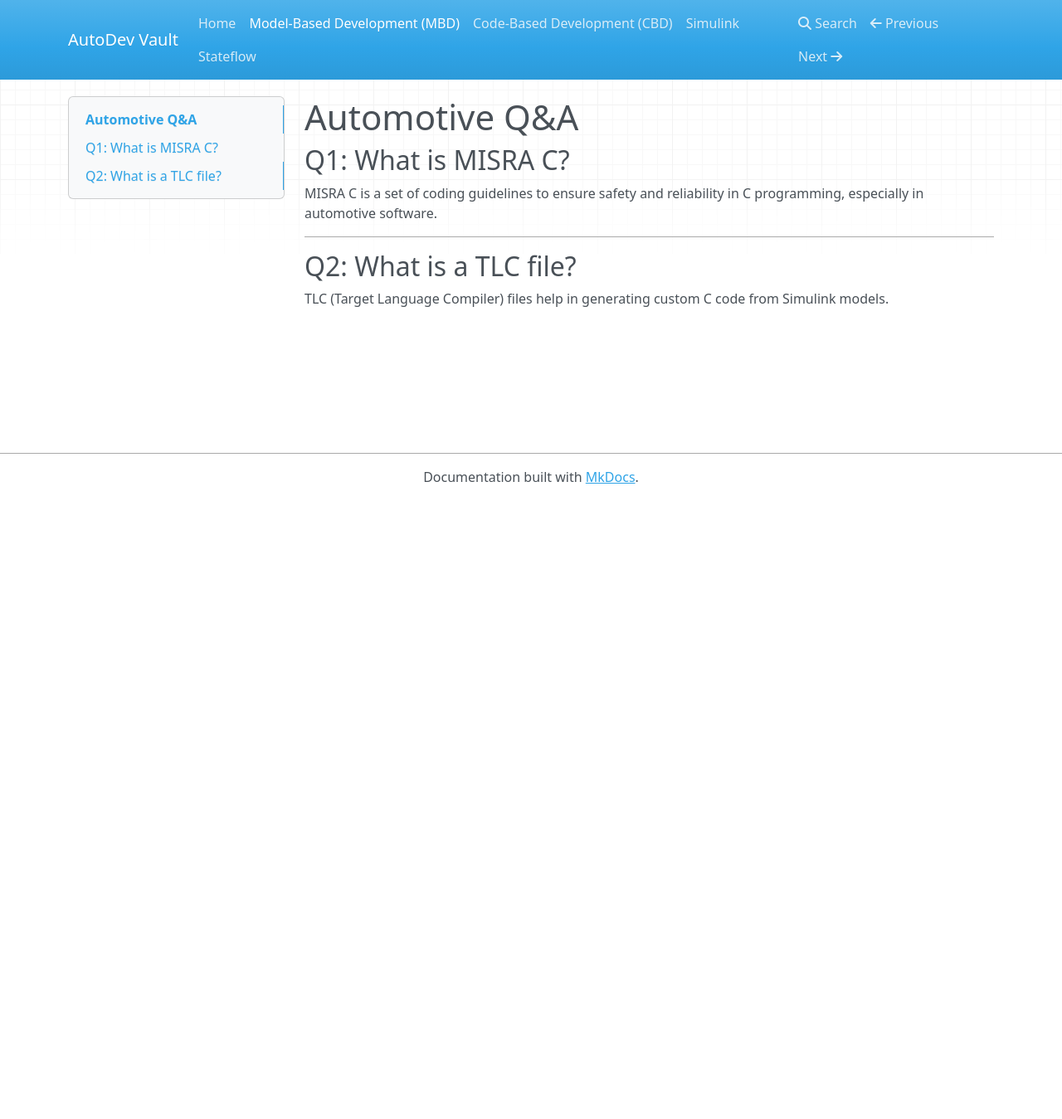
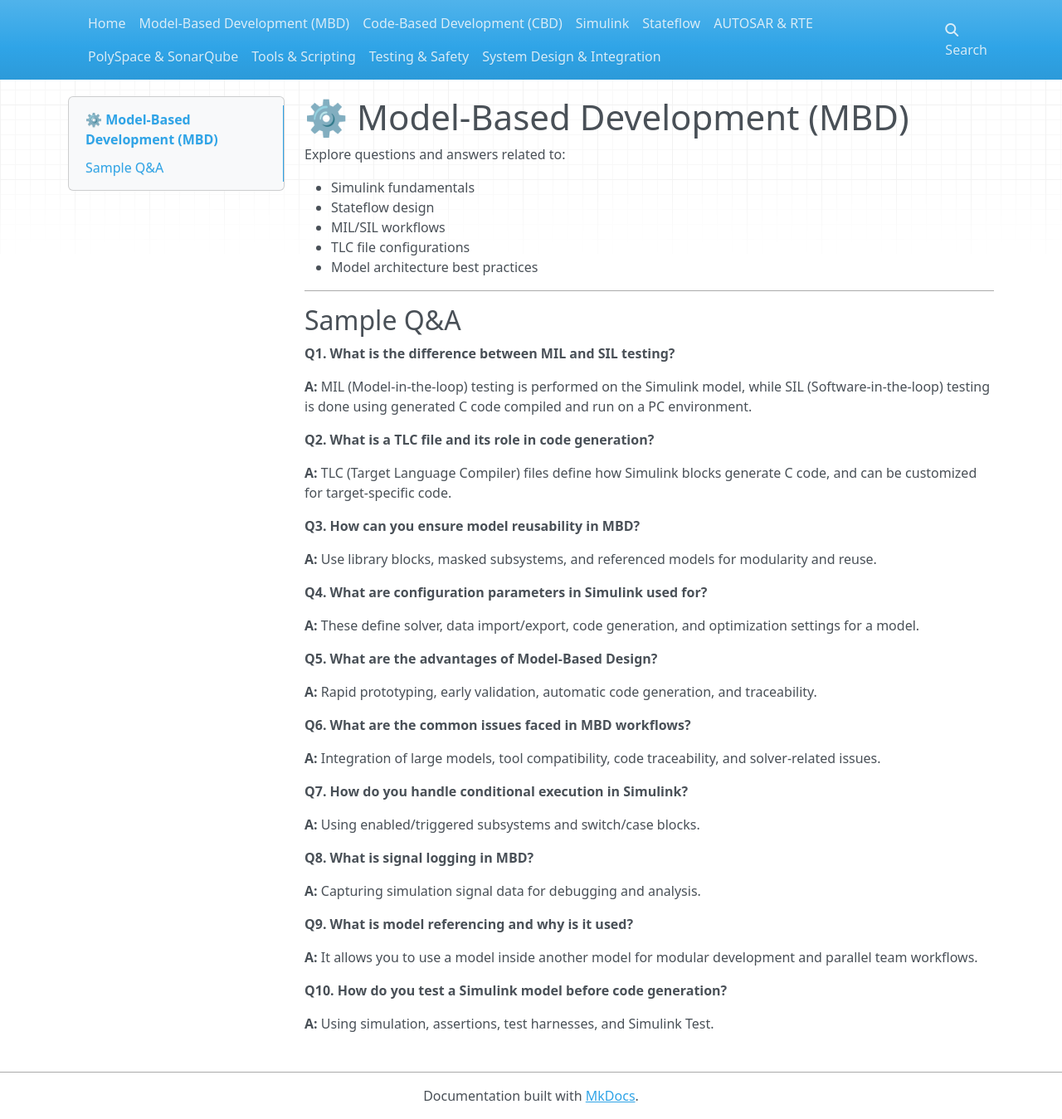
Before and after one commit to Mahija07/Automotive_MBD_questionnaire, an MkDocs documentation site: the page built from docs/MBD.md, in a window 1280 px wide and 1349 px high. Shown: the whole window at 83% size. Built offline with MkDocs 1.6.1, drawn with Linux system fonts in a browser that asks for light colours; nearby versions of some CDN libraries.

```diff
--- a/docs/MBD.md
+++ b/docs/MBD.md
@@ -1,11 +1,57 @@
-# Automotive Q&A
+---
+title: Model-Based Development (MBD)
+---
 
-## Q1: What is MISRA C?
+# ⚙️ Model-Based Development (MBD)
 
-MISRA C is a set of coding guidelines to ensure safety and reliability in C programming, especially in automotive software.
+Explore questions and answers related to:
+
+- Simulink fundamentals
+- Stateflow design
+- MIL/SIL workflows
+- TLC file configurations
+- Model architecture best practices
 
 ---
 
-## Q2: What is a TLC file?
+## Sample Q&A
 
-TLC (Target Language Compiler) files help in generating custom C code from Simulink models.
+**Q1. What is the difference between MIL and SIL testing?**
+
+**A:** MIL (Model-in-the-loop) testing is performed on the Simulink model, while SIL (Software-in-the-loop) testing is done using generated C code compiled and run on a PC environment.
+
+**Q2. What is a TLC file and its role in code generation?**
+
+**A:** TLC (Target Language Compiler) files define how Simulink blocks generate C code, and can be customized for target-specific code.
+
+**Q3. How can you ensure model reusability in MBD?**
+
+**A:** Use library blocks, masked subsystems, and referenced models for modularity and reuse.
+
+**Q4. What are configuration parameters in Simulink used for?**
+
+**A:** These define solver, data import/export, code generation, and optimization settings for a model.
+
+**Q5. What are the advantages of Model-Based Design?**
+
+**A:** Rapid prototyping, early validation, automatic code generation, and traceability.
+
+**Q6. What are the common issues faced in MBD workflows?**
+
+**A:** Integration of large models, tool compatibility, code traceability, and solver-related issues.
+
+**Q7. How do you handle conditional execution in Simulink?**
+
+**A:** Using enabled/triggered subsystems and switch/case blocks.
+
+**Q8. What is signal logging in MBD?**
+
+**A:** Capturing simulation signal data for debugging and analysis.
+
+**Q9. What is model referencing and why is it used?**
+
+**A:** It allows you to use a model inside another model for modular development and parallel team workflows.
+
+**Q10. How do you test a Simulink model before code generation?**
+
+**A:** Using simulation, assertions, test harnesses, and Simulink Test.
--- a/mkdocs.yml
+++ b/mkdocs.yml
@@ -1,8 +1,11 @@
-site_name: AutoDev Vault
-
 nav:
   - Home: index.md
-  - Model-Based Development (MBD): MBD.md
-  - Code-Based Development (CBD): CBD.md
-  - Simulink: Simulink.md
-  - Stateflow: Stateflow.md
+  - Model-Based Development (MBD): mbd.md
+  - Code-Based Development (CBD): cbd.md
+  - Simulink: simulink.md
+  - Stateflow: stateflow.md
+  - AUTOSAR & RTE: autsar.md
+  - PolySpace & SonarQube: polyspace.md
+  - Tools & Scripting: tools.md
+  - Testing & Safety: testing.md
+  - System Design & Integration: system.md
```
Also changed, not shown: docs/CBD.md (+51 -5 lines), docs/Simulink.md (+49 -5 lines), docs/Stateflow.md (+48 -5 lines), docs/autsar.md (added, +52 -0 lines), docs/index.md (+15 -22 lines), docs/polyspace.md (added, +41 -0 lines), docs/system.md (added, +41 -0 lines), docs/testing.md (added, +41 -0 lines), docs/tools.md (added, +41 -0 lines).
